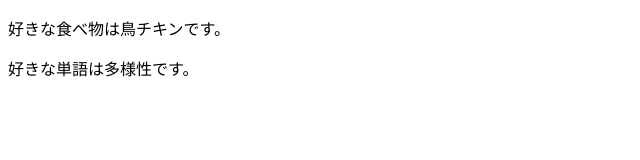
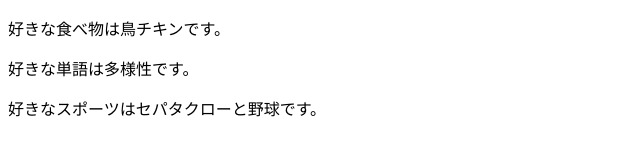
Before and after one commit to daibouryuji/commd-practice, a plain HTML site: page index.html in a window 1280 px wide. Shown: the whole page, without its empty margins (0-640 px from the left). Drawn offline with Linux system fonts and the light colour scheme.

Commit message:
好きなスポーツを追記＆修正

```diff
--- a/index.html
+++ b/index.html
@@ -8,5 +8,6 @@
 <body>
     <p>好きな食べ物は鳥チキンです。</p>
     <p>好きな単語は多様性です。</p>
+    <p>好きなスポーツはセパタクローと野球です。</p>
 </body>
 </html>
```
